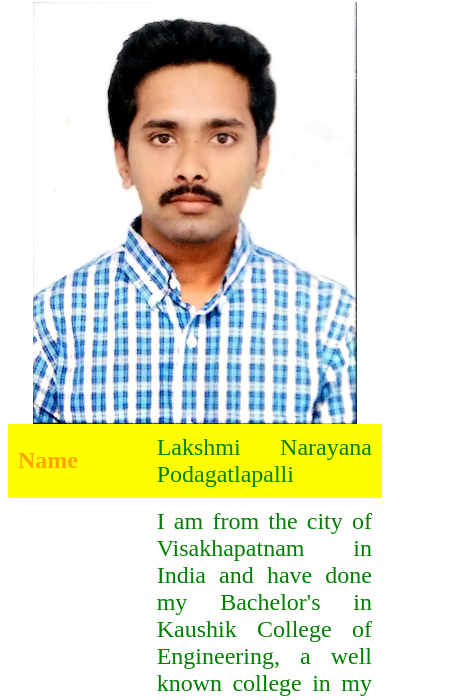
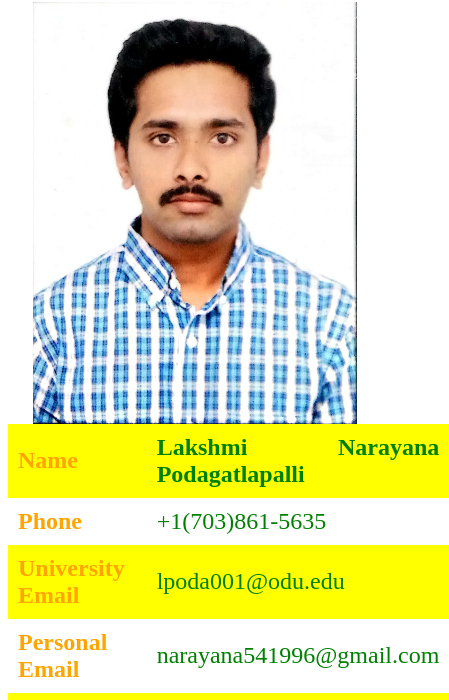
Before and after one commit to narayana541996/narayana541996.github.io, a plain HTML site: page index.html in a window 390 px wide. Shown: the part 78-778 px from the top of the page, 449 px wide, since content can reach past the window. Drawn offline with Linux system fonts and the light colour scheme.

Commit message:
Add files via upload
Added phone, university and personal emails, made name bolder.

```diff
--- a/index.html
+++ b/index.html
@@ -8,7 +8,10 @@
         <h1>About Me</h1>
         <img src="images/my_photo.jpg" alt = "Lakshmi Narayana Podagatlapalli's picture">
         <table>
-            <tr class = 'name'><th class = 'heading'>Name</th><td>Lakshmi Narayana Podagatlapalli</td></tr>
+            <tr class = 'name'><th class = 'heading'>Name</th><td id = 'name'>Lakshmi Narayana Podagatlapalli</td></tr>
+            <tr class = 'phone'><th class = 'heading'>Phone</th><td>+1(703)861-5635</td></tr>
+            <tr class = 'university-email'><th class = 'heading'>University Email</th><td>lpoda001@odu.edu</td></tr>
+            <tr class = 'personal-email'><th class = 'heading'>Personal Email</th><td>narayana541996@gmail.com</td></tr>
             <tr class = 'description'><th class="heading">Description</th><td>I am from the city of Visakhapatnam in India and have done my Bachelor's in Kaushik College of Engineering, a well known college in my hometown, in the field of Mechanical Engineering.
                 During my Bachelor's I found myself more inclined towards programming and have decided to become a programmer.
                 After my Bachelor's I worked as Advisor at [24]7.ai in Bengaluru, providing technical support for the services of our client (Singtel Optus Pvt Ltd),
--- a/style/resume_site_style.css
+++ b/style/resume_site_style.css
@@ -32,3 +32,5 @@ tr, td, th {
 }
 
 .heading { color : orange; }
+
+.name { text-size: 1.7rem; font-weight: bold;}
```
